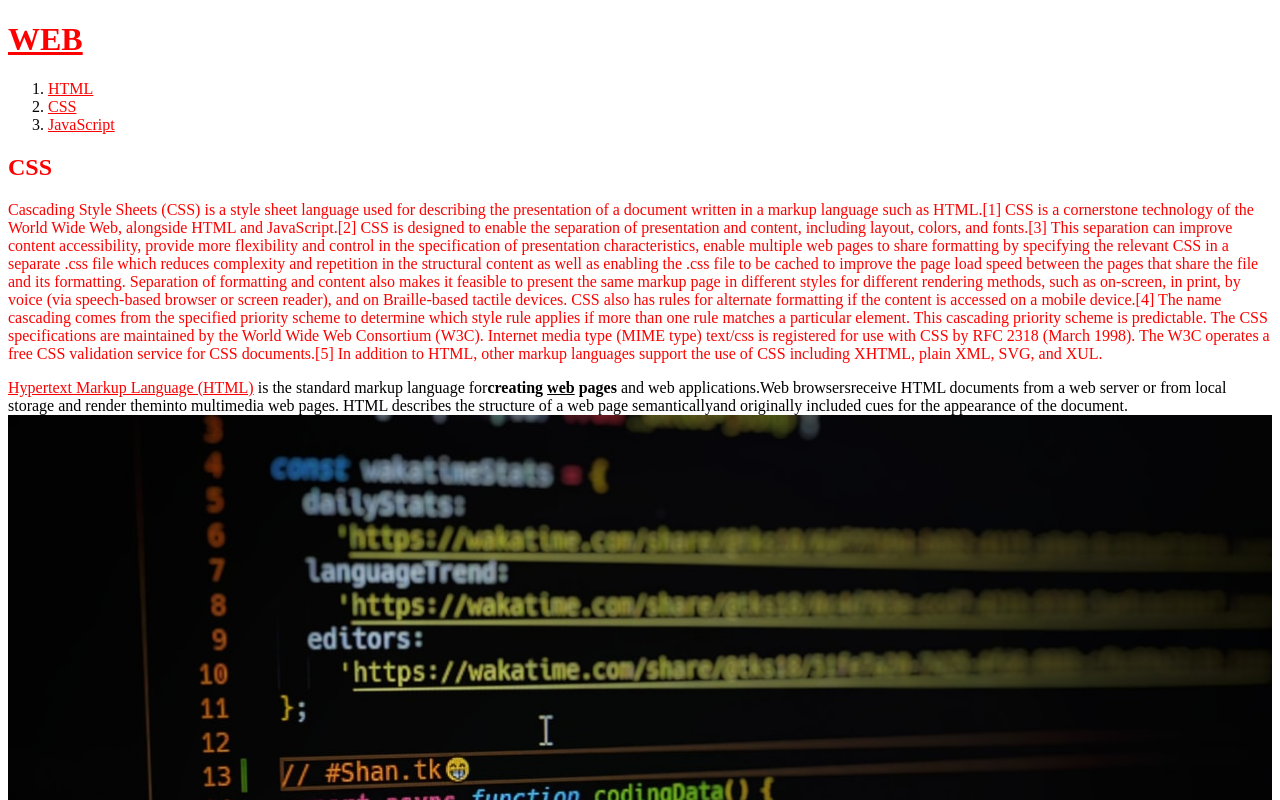
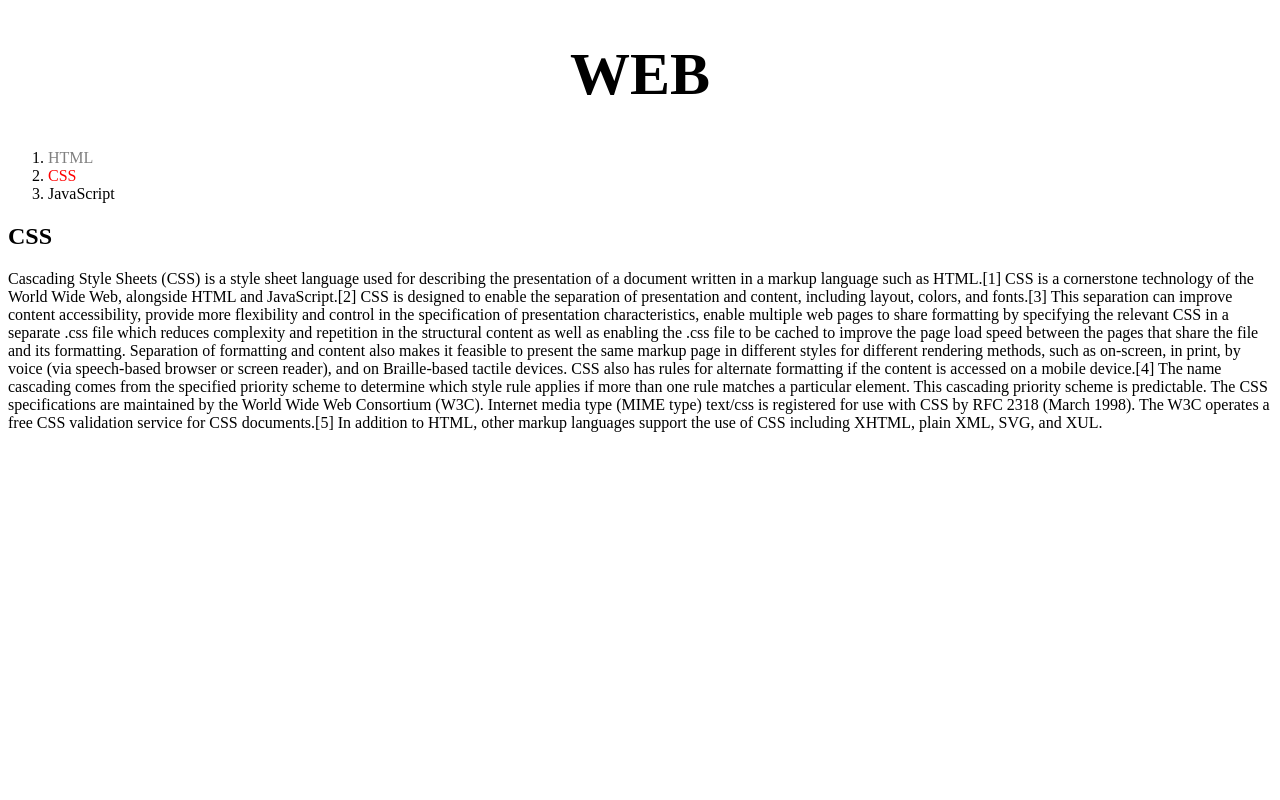
Before and after one commit to CalaMiTY0311/my_Study, a plain HTML site: page 2.html in a window 1280 px wide. Shown: the top 800 px of the page. Drawn offline with Linux system fonts and the light colour scheme; a script that the page names is missing.

Commit message:
Add files via upload

```diff
--- a/2.html
+++ b/2.html
@@ -5,17 +5,32 @@
   <meta charset="utf-8">
   <style>
   a {
+    color:black;
+    text-decoration: none;
+    }
+
+  .saw {
+    color:gray;
+    }
+
+  #active{
     color:red;
   }
+
+  h1{
+    font-size:60px;
+    text-align:center;
+    }
+
   </style>
 </head>
 
 <body>
-  <h1><a href="index.html">WEB<a></h1>
+  <h1><a href="index.html">WEB</a></h1>
   <ol>
-    <li><a href="1.html">HTML<a></li>
-    <li><a href="2.html">CSS<a></li>
-    <li><a href="3.html">JavaScript<a></li>
+    <li><a href="1.html" class='saw'>HTML</a></li>
+    <li><a href="2.html" class='saw' id='active'>CSS</a></li>
+    <li><a href="3.html">JavaScript</a></li>
   </ol>
   <!--
   <h1><a href="index.html">WEB<a></h1>
@@ -40,11 +55,6 @@
   In addition to HTML, other markup languages support the use of CSS including XHTML, plain XML, SVG, and XUL.
 </p>
 
-<p>
-<a href="https://www.w3.org/TR/html5/">Hypertext Markup Language (HTML)</a> is the standard markup language for<strong>creating <u>web</u> pages</strong> and web applications.Web browsersreceive HTML documents from a web server or from local storage and render theminto multimedia web pages. HTML describes the structure of a web page semanticallyand originally included cues for the appearance of the document.
-<img src="coding.jpg" width='100%'>
-</p><p style="margin-top:45px;">HTML elements are the building blocks of HTML pages. With HTML constructs, images and other objects, such as interactive forms, may be embedded into the rendered page. It provides a means to create structured documents by denoting structural semantics for text such as headings, paragraphs, lists, links, quotes and other items. HTML elements are delineated by tags, written using angle brackets.
-</p>
 <p>
   <!-- Comment ------------------------------------------------------------------- -->
   <div id="disqus_thread"></div>
```
Also changed, not shown: 1.html (+10 -7 lines), 3.html (+6 -7 lines), free.html (+13 -6 lines), index.html (+4 -4 lines).
